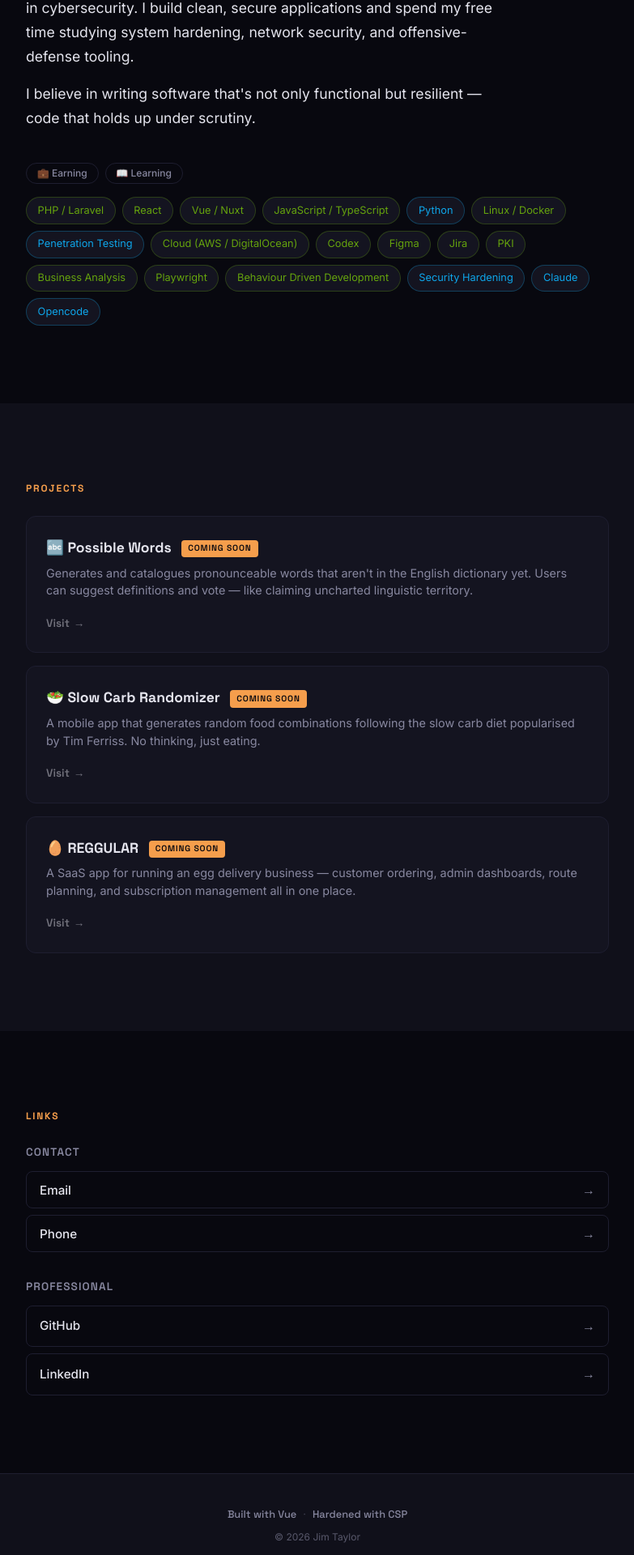
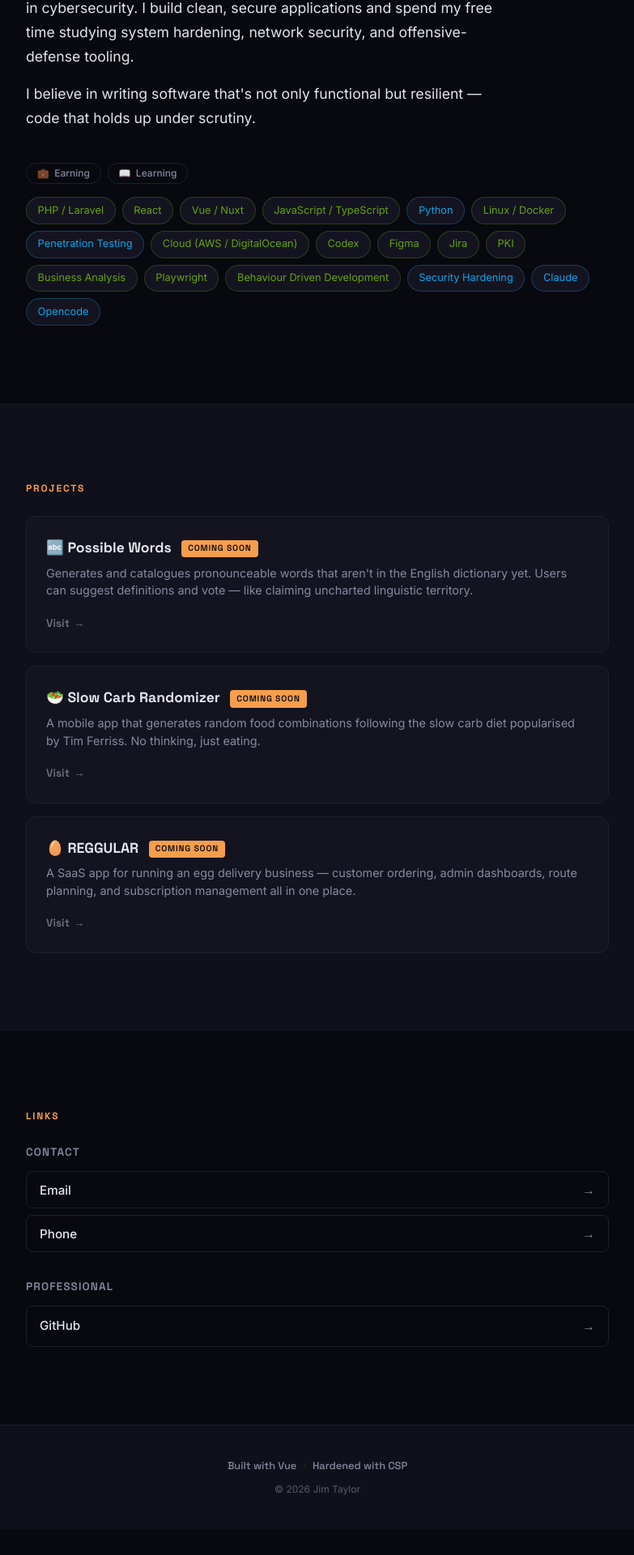
Before and after one commit to jimtaylor123/personal-site, a Vue app: page / in a window 1280 px wide. Shown: the part 974-2894 px from the top of the page at 81% size, without its empty margins (248-1031 px from the left). After the commit the page ends 2862 px from the top, so only its background shows below. Built offline with nearby package versions, Linux system fonts and the light colour scheme.

Commit message:
feat: add spacing to filter buttons, hide LinkedIn link, and preload hero images

```diff
--- a/index.html
+++ b/index.html
@@ -12,6 +12,8 @@
       })();
     </script>
     <link rel="icon" type="image/svg+xml" href="/favicon.svg" />
+    <link rel="preload" as="image" href="/images/not-smiling.webp" />
+    <link rel="preload" as="image" href="/images/smiling.webp" />
     <link rel="preconnect" href="https://fonts.googleapis.com" crossorigin />
     <link rel="preconnect" href="https://fonts.gstatic.com" crossorigin />
     <link rel="preload" as="style" href="https://fonts.googleapis.com/css2?family=Space+Grotesk:wght@400;500;600;700;800&family=Inter:wght@300;400;500;600;700&display=swap" />
--- a/src/components/AboutSection.vue
+++ b/src/components/AboutSection.vue
@@ -121,6 +121,9 @@ function setFilter(cat) {
 }
 
 .filter-btn {
+  display: inline-flex;
+  align-items: center;
+  gap: 0.4rem;
   font-family: inherit;
   font-size: 0.75rem;
   font-weight: 500;
--- a/src/components/HeroSection.vue
+++ b/src/components/HeroSection.vue
@@ -11,7 +11,7 @@ const heroImage = computed(() =>
 <template>
   <section class="hero" :class="theme">
     <div class="hero-overlay">
-      <img :src="heroImage" alt="Jim Taylor" class="hero-portrait" />
+      <img :src="heroImage" alt="Jim Taylor" class="hero-portrait" fetchpriority="high" decoding="async" />
       <h1 class="hero-title">Jim Taylor</h1>
       <p class="hero-subtitle">Full Stack Developer / Cybersecurity</p>
       <div class="hero-cta">
--- a/src/components/LinksSection.vue
+++ b/src/components/LinksSection.vue
@@ -30,7 +30,7 @@ function openTel() {
 
 const social = [
   { label: 'GitHub', url: 'https://github.com/jimtaylor123' },
-  { label: 'LinkedIn', url: 'https://www.linkedin.com/in/jamesedwardtaylor/' },
+  // { label: 'LinkedIn', url: 'https://www.linkedin.com/in/jamesedwardtaylor/' },
 ]
 </script>
 
```
